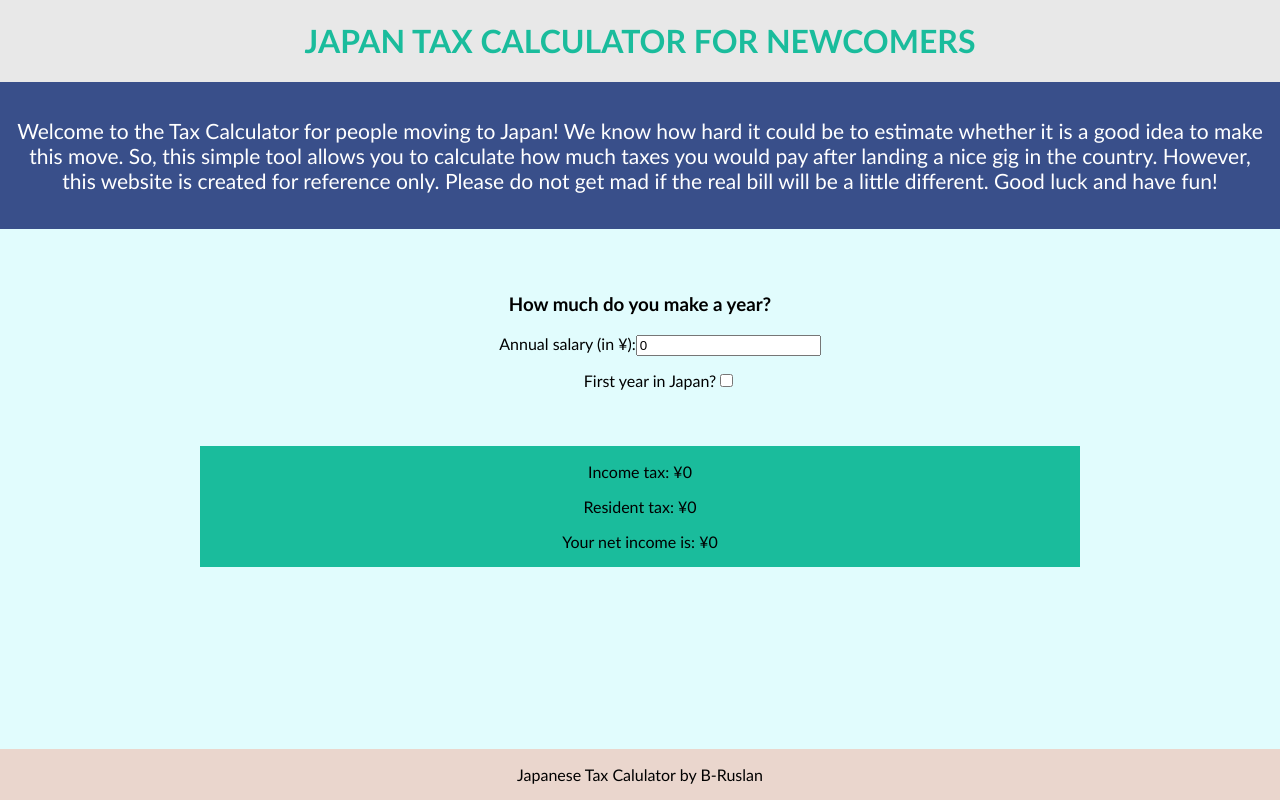
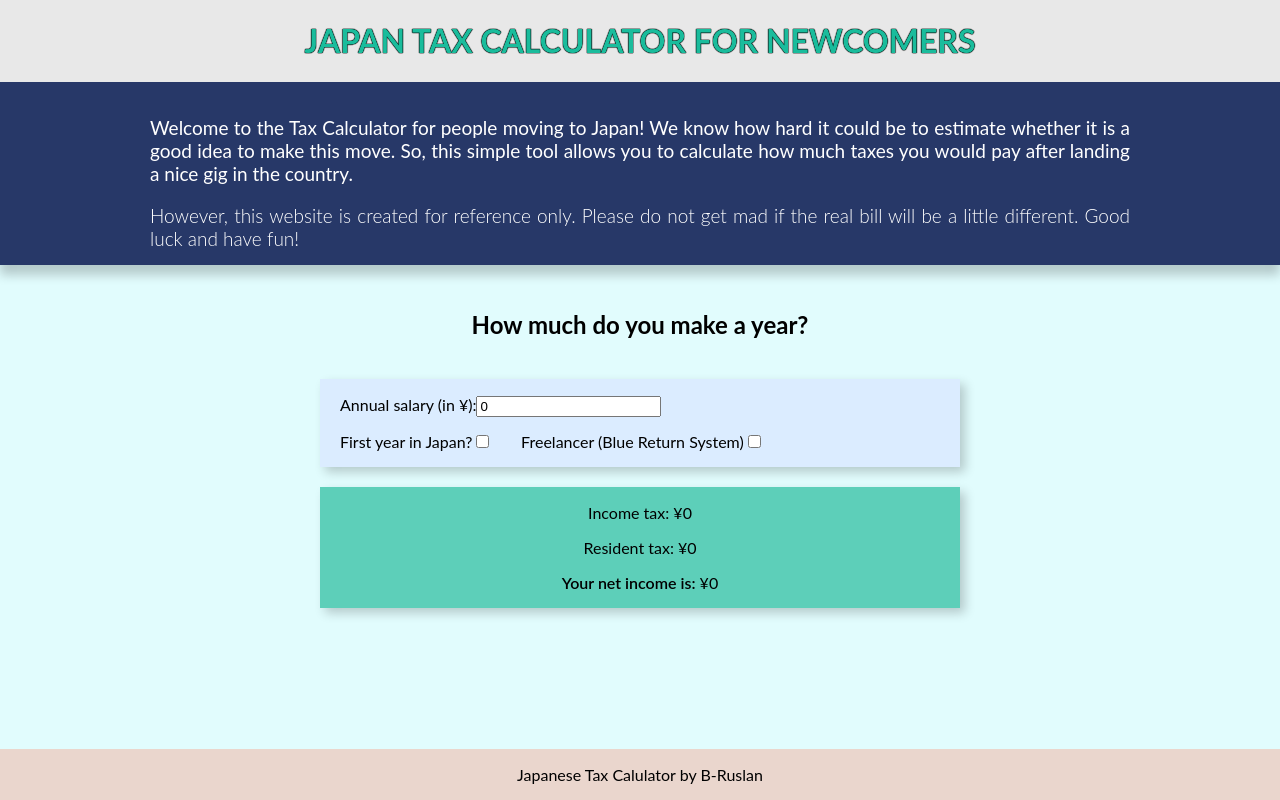
Before and after one commit to B-Ruslan/japanese-tax, a React (Create React App) app: page / in a window 1280 px wide. Built offline with nearby package versions, Linux system fonts and the light colour scheme.

Commit message:
preparing for layout overhaul

```diff
--- a/src/App.css
+++ b/src/App.css
@@ -2,7 +2,7 @@
   display: flex;
   flex-direction: column;
   align-items: stretch;
-  font-family:'Gill Sans', 'Gill Sans MT', Calibri, 'Trebuchet MS', sans-serif;
+  font-family: 'Lato', sans-serif;
   background-color: #E1FCFD;
   min-height: 100vh;
 }
--- a/src/components/Header/Header.css
+++ b/src/components/Header/Header.css
@@ -1,14 +1,22 @@
+.headerSpan {
+    font-weight: 300;
+}
+
 .header {
-    padding: 15px;
-    background-color: #394F8A;
-    min-height: 10vh;
+    padding: 15px 150px;
+    background-color: #273868;
+    /* min-height: 10vh; */
     display: flex;
     flex-direction: column;
     align-items: center;
     justify-content: center;
-    text-align: center;
-    font-size: calc(5px + 2vmin);
+    text-align: justify;
+    font-size: calc(3px + 2vmin);
     color: white;
+    /* border: 2px dashed yellow; */
+    /* border-width: 5px 0 5x 0; */
+    /* border-style: solid none; */
+    box-shadow: 0 10px 10px rgb(0 0 0 / 0.2);
 }
 
 .title {
@@ -18,4 +26,5 @@
     text-align: center;
     background-color: #e8e8e8;
     color: #1abc9c;
+    text-shadow: 0 0 1px black, 0 0 1px black, 0 0 1px black, 0 0 1px black;
 }
--- a/src/components/Header/Header.tsx
+++ b/src/components/Header/Header.tsx
@@ -13,9 +13,12 @@ const Header = () => {
             <div className="header">
                 <p>
                     Welcome to the Tax Calculator for people moving to Japan! We know how hard it could be to estimate whether it is a good idea to make this move.
-                    So, this simple tool allows you to calculate how much taxes you would pay after landing a nice gig in the country. However, this website is created for reference only.
-                    Please do not get mad if the real bill will be a little different. Good luck and have fun!
+                    So, this simple tool allows you to calculate how much taxes you would pay after landing a nice gig in the country.
                 </p>
+                <span className="headerSpan">
+                However, this website is created for reference only.
+                Please do not get mad if the real bill will be a little different. Good luck and have fun!
+                </span>
             </div>
         </>
     )
--- a/src/components/Main/Main.css
+++ b/src/components/Main/Main.css
@@ -1,5 +1,15 @@
+h3 {
+    font-weight: 800;
+}
+
+span {
+    font-weight: 600;
+}
+
 ul {
     list-style: none;
+    /* margin-left: 4px; */
+    padding: 0 0 0 20px;
 }
 
 li {
@@ -9,18 +19,24 @@ li {
 .main {
     display: flex;
     flex-direction: column;
-    /* align-items: center; */
-    justify-content: center;
-    text-align: center;
+    align-items: center;
+    /* justify-content: center; */
+    /* text-align: center; */
     margin-top: 2%;
 }
 
 .assumptions {
-    margin: 20px 200px;
+    min-width: 50%;
+    background-color: #dbecff;
+    margin: 20px 100px 0 100px;
+    text-align: left;
+    box-shadow: 5px 5px 10px rgb(0 0 0 / 0.2);
 }
 
 .results {
+    min-width: 50%;
     text-align: center;
-    background-color: #1abc9c;
-    margin: 20px 200px;
+    background-color: #5dcfb9;
+    margin: 20px;
+    box-shadow: 5px 5px 10px rgb(0 0 0 / 0.2);
 }
--- a/src/components/Main/Main.tsx
+++ b/src/components/Main/Main.tsx
@@ -7,7 +7,8 @@ const Main = () => {
     const [incomeTax, setIncomeTax] = useState<number>(0);
     const [residentTax, setResidentTax] = useState<number>(0);
     const [netIncome, setNetIncome] = useState<number>(0);
-    const [isResident, setIsResident] = useState<string>('');
+    const [isResident, setIsResident] = useState<boolean>(false);
+    const [isFreelancer, setIsFreelancer] = useState<boolean>(false);
 
     const handleIncomeChange = (e: React.SyntheticEvent): void => {
         const target = e.target as HTMLInputElement;
@@ -16,9 +17,12 @@ const Main = () => {
         e.preventDefault();
     }
 
-    const handleResidentChange = (e: React.SyntheticEvent): void => {
-        const target = e.target as HTMLInputElement;
-        console.log(target)
+    const handleResidentChange = (e: React.ChangeEvent<HTMLInputElement>): void => {
+        setIsResident(e.target.checked);
+    }
+
+    const handleFreelancerChange = (e: React.ChangeEvent<HTMLInputElement>): void => {
+        setIsFreelancer(e.target.checked);
     }
 
     useEffect(() => {
@@ -32,8 +36,8 @@ const Main = () => {
 
     return (
         <div className="main">
+            <h2>How much do you make a year?</h2>
             <div className="assumptions">
-                <h3>How much do you make a year?</h3>
                     <form>
                         <ul>
                             <li>
@@ -46,7 +50,12 @@ const Main = () => {
                                 <label>
                                     First year in Japan?
                                 </label>
-                            <input type="checkbox" value={isResident} onChange={handleResidentChange} />
+                                <input type="checkbox" checked={isResident} onChange={handleResidentChange} />
+                                &nbsp; &nbsp; &nbsp; &nbsp;
+                                <label>
+                                    Freelancer (Blue Return System)
+                                </label>
+                                <input type="checkbox" checked={isFreelancer} onChange={handleFreelancerChange} />
                             </li>
                         </ul>
                     </form>
@@ -54,7 +63,7 @@ const Main = () => {
             <div className="results">
                 <p>Income tax: ¥{incomeTax.toFixed(0)}</p>
                 <p>Resident tax: ¥{residentTax.toFixed(0)}</p>
-                <p>Your net income is: ¥{netIncome.toFixed(0)}</p>
+                <p><span>Your net income is:</span> ¥{netIncome.toFixed(0)}</p>
             </div>
         </div>
     )
```
Lines whose indentation alone changed are shown as unchanged.
